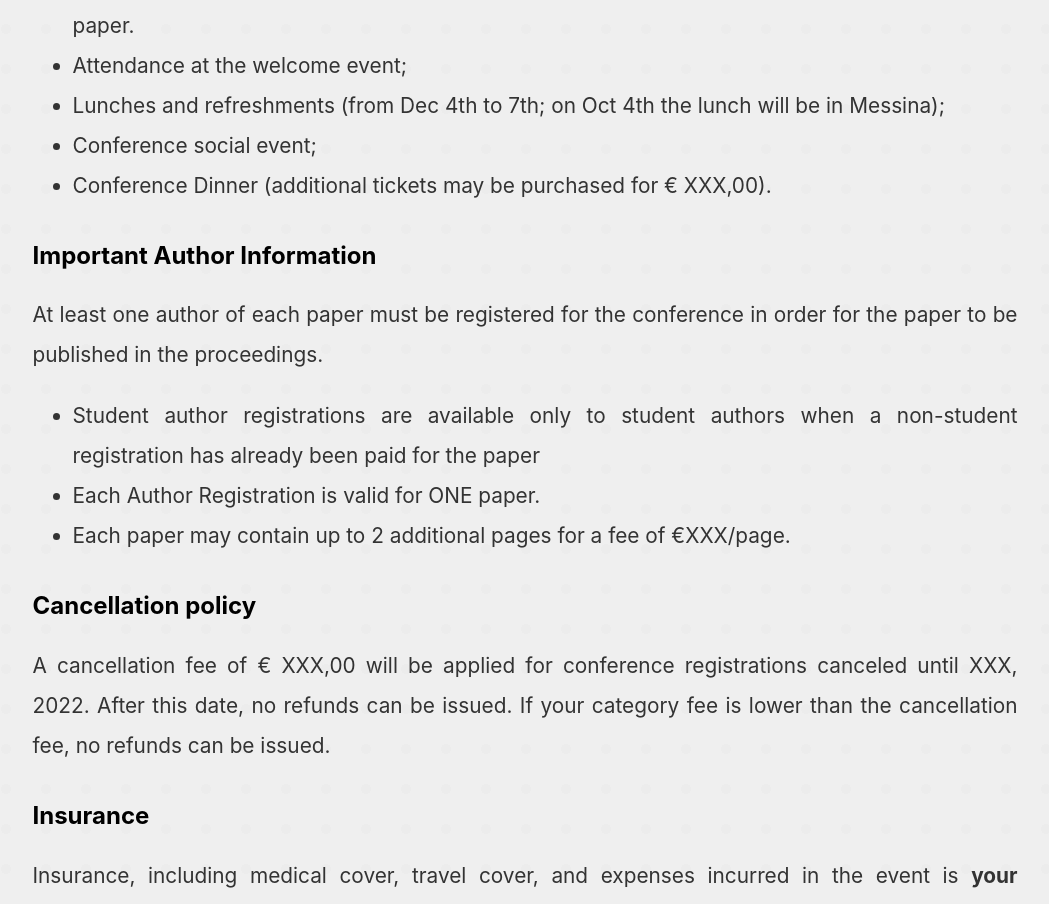
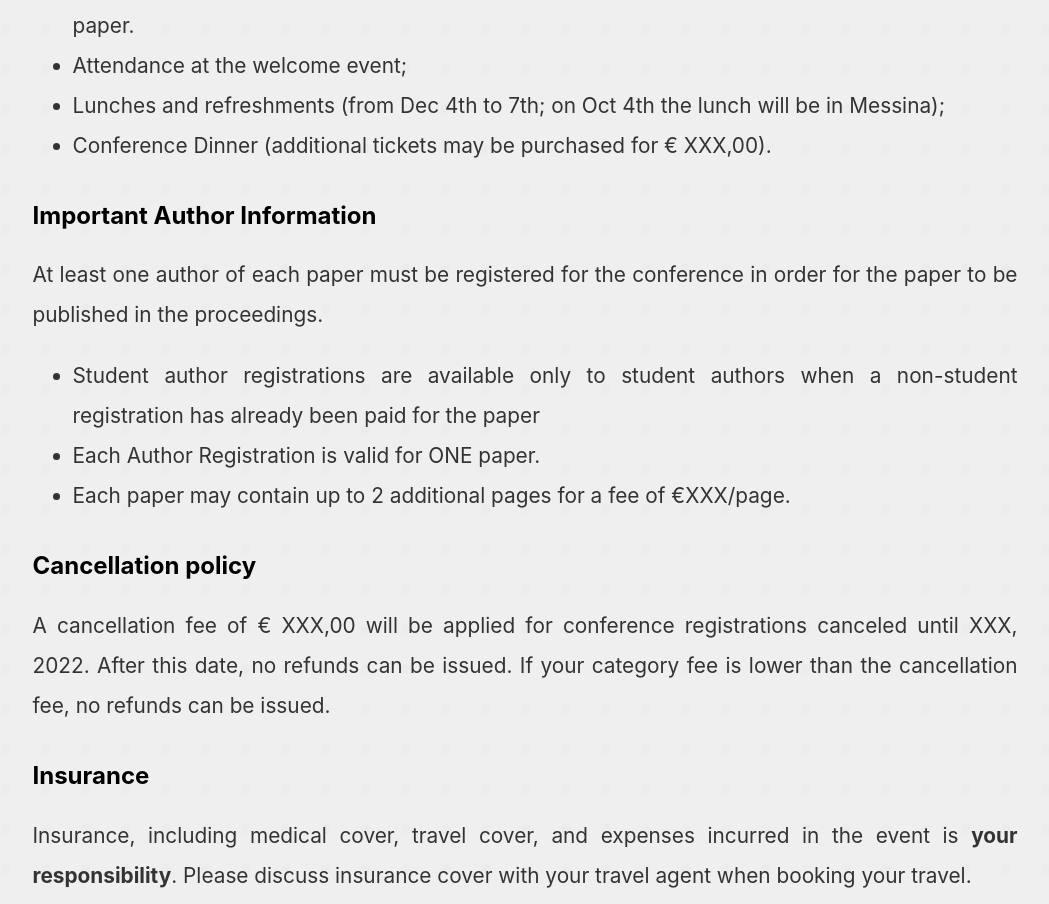
Before and after one commit to UCC-Conference/UCC2023, a React (Create React App) app: page /registrations-draft in a window 1280 px wide. Shown: the part 1532-2436 px from the top of the page, without its empty margins (115-1164 px from the left). Built offline with nearby package versions, Linux system fonts and the light colour scheme.

Commit message:
update: line from registration includes paragraph removed

```diff
--- a/src/pages/Registrations.js
+++ b/src/pages/Registrations.js
@@ -123,7 +123,6 @@ const Registrations = () => {
             <li>Proceedings: abstracts and papers will be included in the proceedings only if at least one author has registered and paid the registration fee. One registration covers maximum 1 (one) paper.</li>
             <li>Attendance at the welcome event;</li>
             <li>Lunches and refreshments (from Dec 4th to 7th; on Oct 4th the lunch will be in Messina);</li>
-            <li>Conference social event;</li>
             <li>Conference Dinner (additional tickets may be purchased for € XXX,00).</li>
           </ul>
         </p>
```
